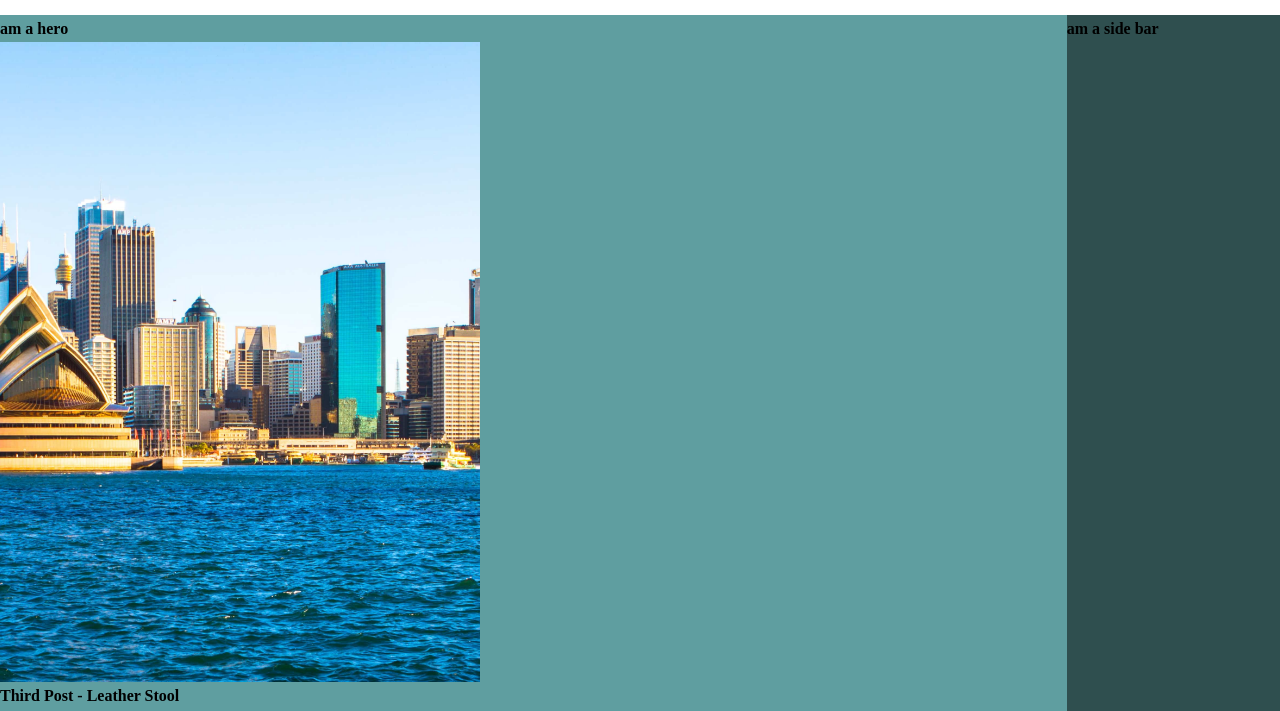
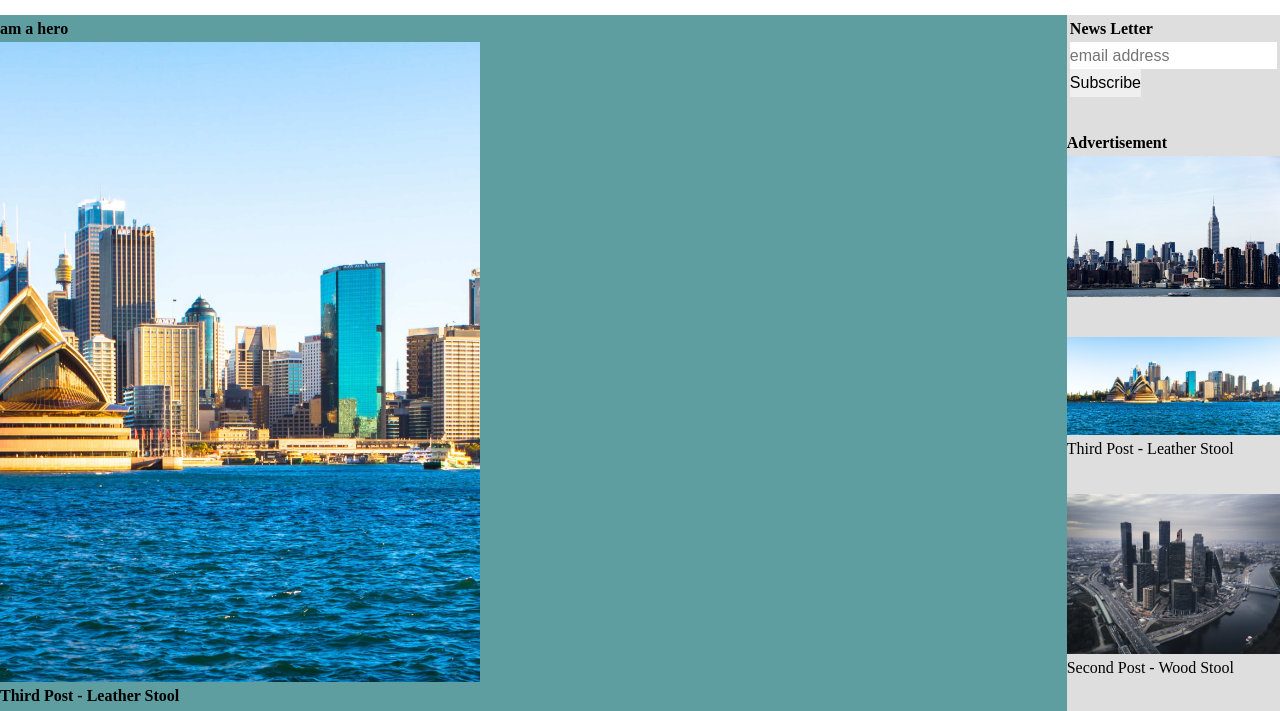
Before and after one commit to ikennobunga/super-blog, a Gatsby site: page / in a window 1280 px wide. Shown: the part 49-760 px from the top of the page. Built offline with nearby package versions, Linux system fonts and the light colour scheme; Gatsby itself is replaced by a stand-in of ours.

Commit message:
added markdown data to sidebar

```diff
--- /dev/null
+++ b/src/components/global/sideBar/sideBar.css
@@ -0,0 +1,24 @@
+.sidebar {
+  width: 100%;
+  height: 100%;
+  display: flex;
+  flex-direction: column;
+  align-items: center;
+  background-color: #dedede;
+}
+.card {
+  margin-top: 2rem;
+}
+.card__image {
+  width: 100%;
+  height: 80%;
+  object-fit: cover;
+}
+.card__post {
+  width: 100%;
+  margin-top: 2rem;
+  /* background-color: darkslategrey; */
+}
+.card__post__image {
+  width: 100%;
+}
--- a/src/components/global/sideBar/sideBar.jsx
+++ b/src/components/global/sideBar/sideBar.jsx
@@ -1,12 +1,70 @@
 import React from 'react'
+import './sideBar.css'
+import Img from 'gatsby-image'
+import {graphql, useStaticQuery, Link} from 'gatsby'
 
 
 const SideBar = () => {
+  const data = useStaticQuery(sideBarQuery)
+
   return (
     <div className="sidebar">
-      <h1>am a side bar</h1>
+      <div className="card__form">
+        <div className="card__title"><h4>News Letter</h4></div>
+        <form>
+          <input type="email" name="email" placeholder="email address"/>
+        </form>
+        <button>Subscribe</button>
+      </div>
+
+      <div className="card">
+        <div className="card__title"><h1>Advertisement</h1></div>
+        <img className="card__image" src={require(`../../../images/skyline-new-york-city-7613.jpg`)} alt="skyscraper"/>
+      </div>
+
+      {
+        data.allMarkdownRemark.edges.map(({node}) => {
+          return (
+            <div className="card__post">
+              <div className="card__post__image">
+                <Link key={node.id} to={node.frontmatter.path}>
+                  <Img fluid={node.frontmatter.image.childImageSharp.fluid}/>
+                </Link>
+              </div>
+              <div className="card__title">
+                <Link key={node.id} to={node.frontmatter.path}>
+                  {node.frontmatter.title}
+                </Link>
+              </div>
+            </div>
+          )
+        })
+      }
     </div>
   )
 }
 
+const sideBarQuery = graphql`
+  query {
+    allMarkdownRemark(sort: {fields: [frontmatter___date], order: DESC}) {
+      edges {
+        node {
+          id
+          frontmatter {
+            path
+            title
+            image {
+              childImageSharp {
+                fluid {
+                  ...GatsbyImageSharpFluid
+                }
+              }
+            }
+          }
+        }
+      }
+    }
+  }
+`
+
 export {SideBar}
--- a/src/components/layout.js
+++ b/src/components/layout.js
@@ -14,7 +14,7 @@ const Layout = ({ children }) => {
           <NavBar siteMetaData={data.site.siteMetadata.title || `Title`} />
           <main>{children}</main>
         </div>
-        <div className="sidebarContainer">
+        <div className="sidebar__container">
           <SideBar/>
           {/* <SideBar/> */}
         </div>
--- a/src/components/styles/layout.css
+++ b/src/components/styles/layout.css
@@ -30,11 +30,7 @@ li {
   width: 100%;
   height: 100%;
 }
-.sidebar {
-  width: 20vw;
-  height: 100%;
-  background-color: darkslategrey;
-}
-.sidebarContainer {
+.sidebar__container {
+  width: 20%;
   margin-top: 4rem;
 }
```
